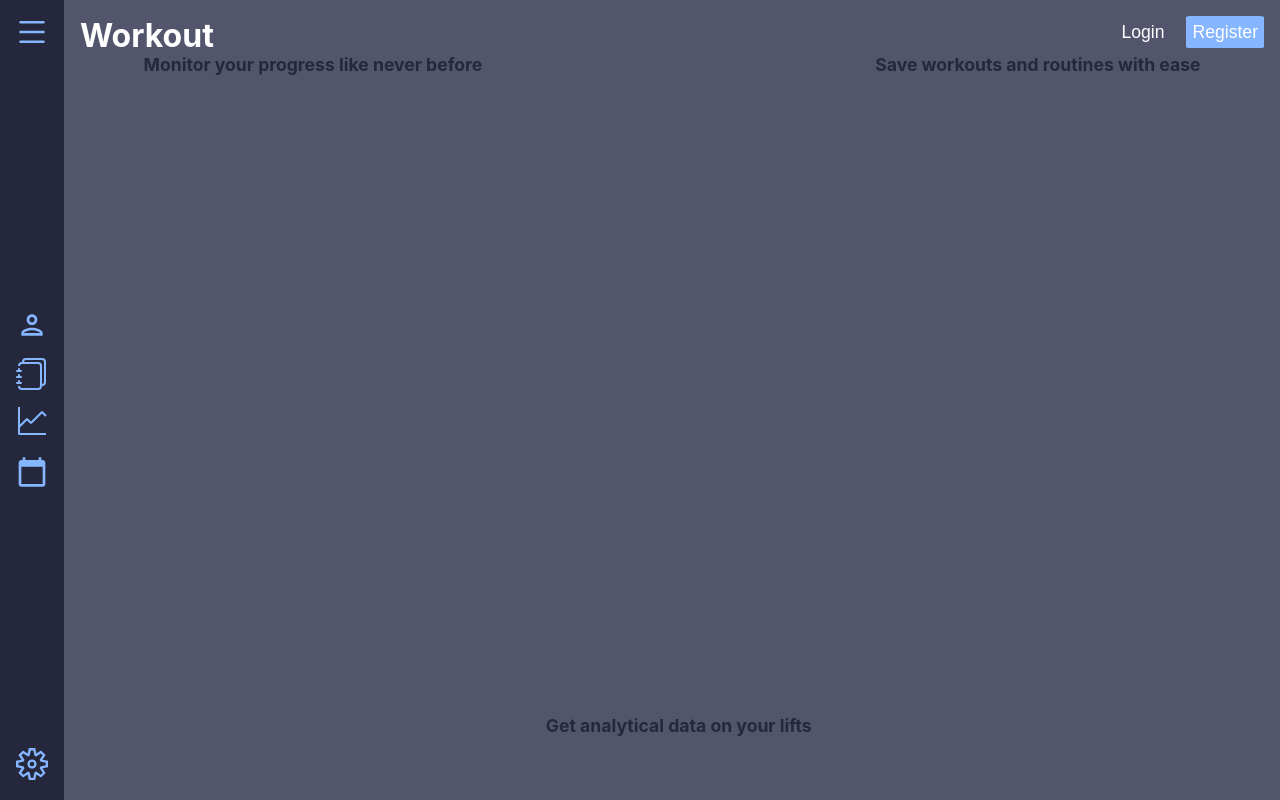
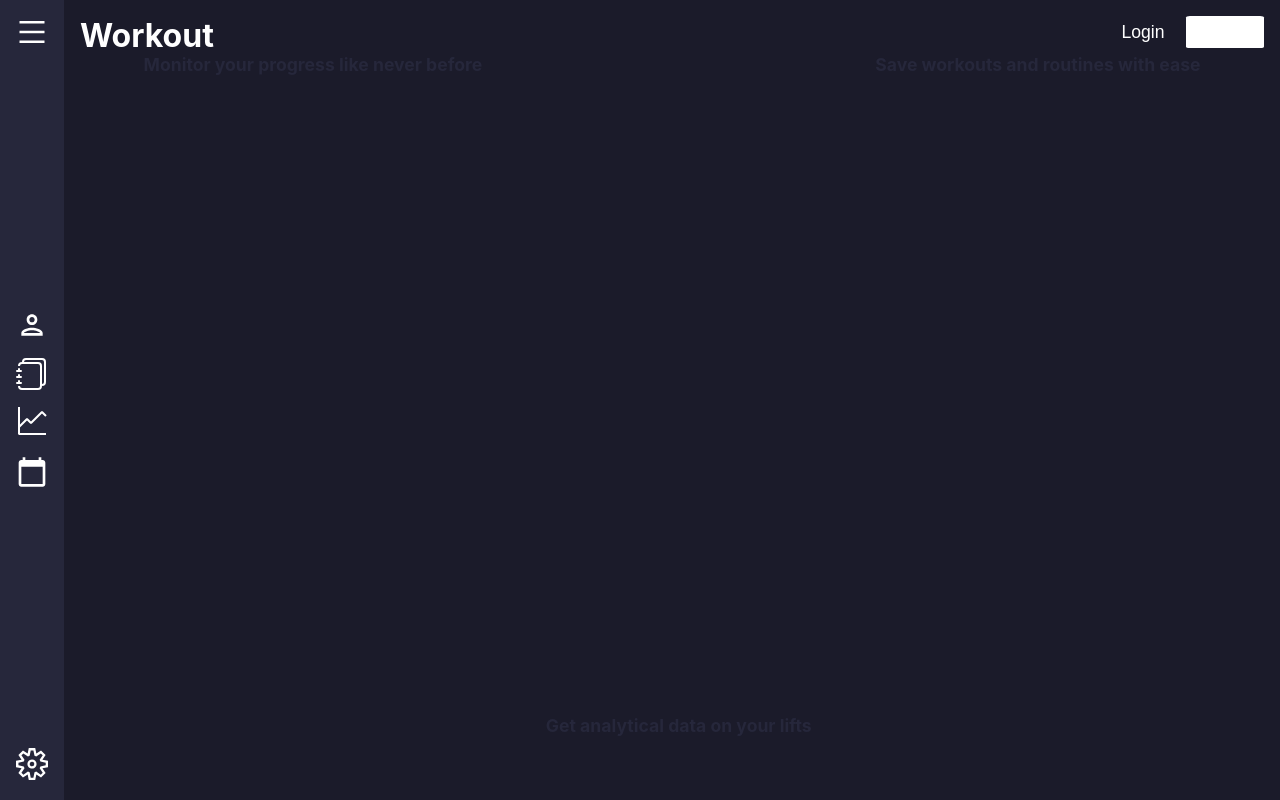
Before and after one commit to andyyyho/workout_app, a React (Create React App) app in the folder frontend/: page / in a window 1280 px wide. Built offline with nearby package versions, Linux system fonts and the light colour scheme.

Commit message:
Updated color scheme and added styling for scrollbars

```diff
--- a/frontend/src/_variables.scss
+++ b/frontend/src/_variables.scss
@@ -1,4 +1,4 @@
-$primary-color: #53556D;
-$secondary-color: #25283D;
-$tertiary-color: #85B6FF;
+$primary-color: #1b1b2a;
+$secondary-color: #26273B;
+$tertiary-color: #FFFFFF;
 $header-color: #FFFFFF;
--- a/frontend/src/index.scss
+++ b/frontend/src/index.scss
@@ -7,9 +7,32 @@ html, body {
     sans-serif;
   -webkit-font-smoothing: antialiased;
   -moz-osx-font-smoothing: grayscale;
+  &::-webkit-scrollbar {
+    background-color: transparent;
+    width: 10px;
+  }
+  &::-webkit-scrollbar-thumb {
+    background-color: transparent;
+  }
 }
 
 code {
   font-family: source-code-pro, Menlo, Monaco, Consolas, 'Courier New',
     monospace;
 }
+
+div::-webkit-scrollbar-track {
+  -webkit-box-shadow: inset 0 0 6px rgba(0, 0, 0, 0.3);
+  border-radius: 10px;
+  background-color: v.$primary-color;
+}
+
+div::-webkit-scrollbar {
+  width: .25rem;
+  background-color: v.$primary-color;
+}
+
+div::-webkit-scrollbar-thumb {
+  border-radius: 10px;
+  background-color: v.$tertiary-color;
+}
```
